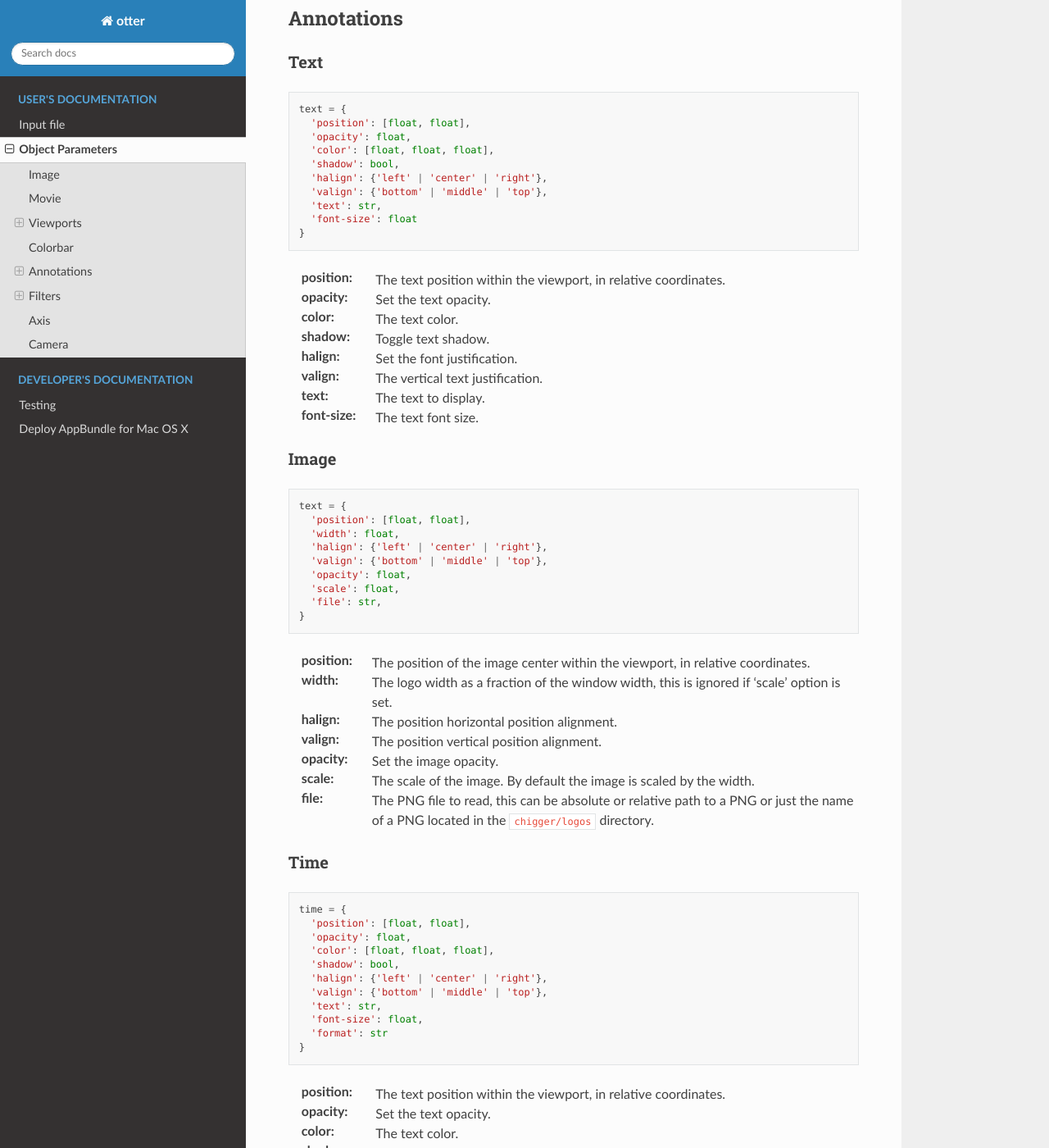
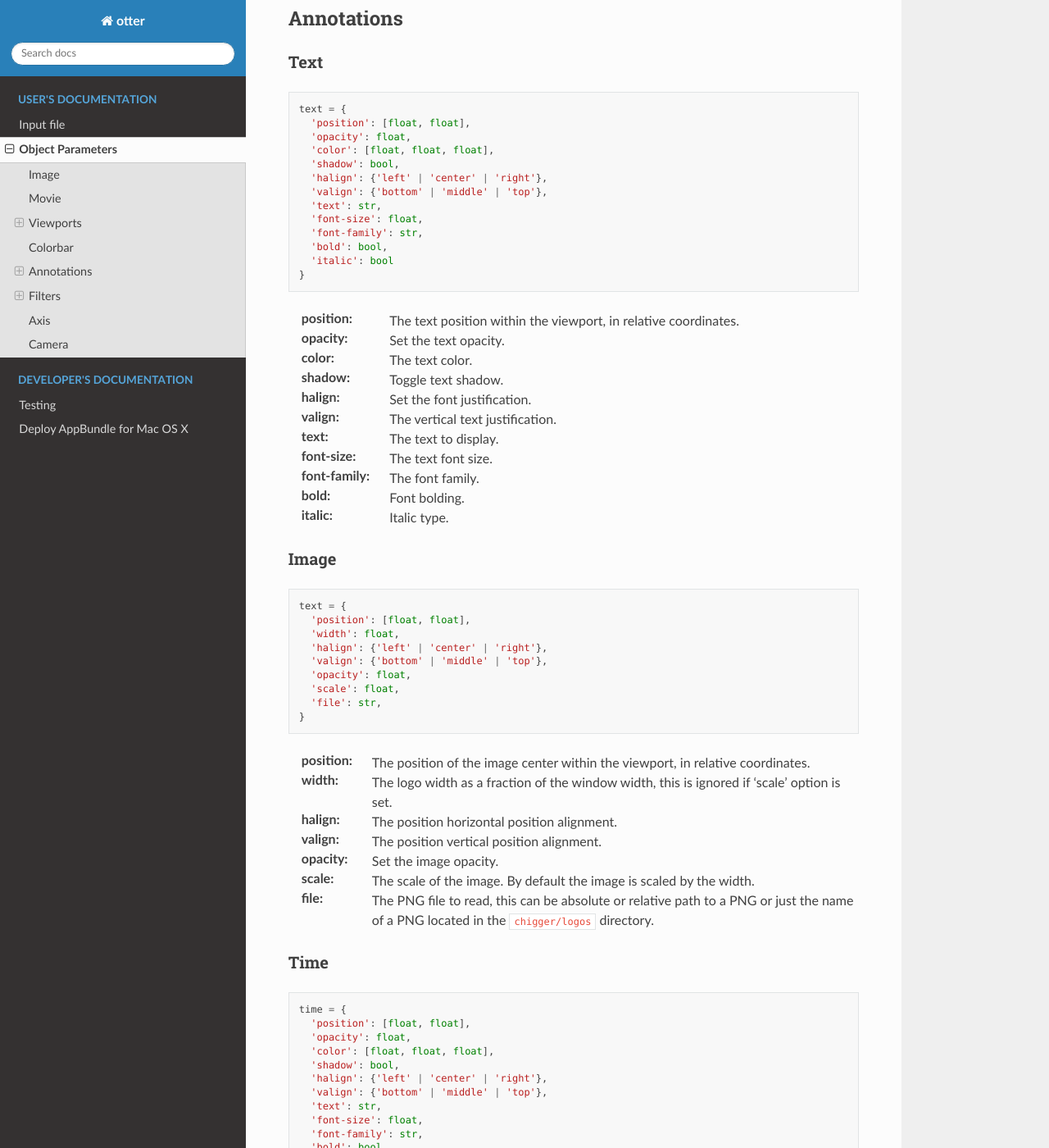
Before and after one commit to andrsd/otter, a Sphinx documentation site: the page built from docs/user/object-params.rst, in a window 1280 px wide and 1400 px high, scrolled down 2581 px. Shown: the whole window at 82% size. Built offline with Sphinx 7.4.7 and the Read the Docs theme 2.0.0, drawn with Linux system fonts in a browser that asks for light colours; some of the changed text lies outside the part shown.

Commit message:
Adding 'font-family' parameter for Text annotation

```diff
--- a/docs/user/object-params.rst
+++ b/docs/user/object-params.rst
@@ -166,7 +166,10 @@ Text
     'halign': {'left' | 'center' | 'right'},
     'valign': {'bottom' | 'middle' | 'top'},
     'text': str,
-    'font-size': float
+    'font-size': float,
+    'font-family': str,
+    'bold': bool,
+    'italic': bool
   }
 
 :position: The text position within the viewport, in relative coordinates.
@@ -185,6 +188,11 @@ Text
 
 :font-size: The text font size.
 
+:font-family: The font family.
+
+:bold: Font bolding.
+
+:italic: Italic type.
 
 Image
 ^^^^^
@@ -230,6 +238,9 @@ Time
     'valign': {'bottom' | 'middle' | 'top'},
     'text': str,
     'font-size': float,
+    'font-family': str,
+    'bold': bool,
+    'italic': bool,
     'format': str
   }
 
@@ -248,6 +259,12 @@ Time
 :text: The text to display.
 
 :font-size: The text font size.
+
+:font-family: The font family.
+
+:bold: Font bolding.
+
+:italic: Italic type.
 
 :format: Formatting string for the time
 
```
Also changed, not shown: 1 other file.
